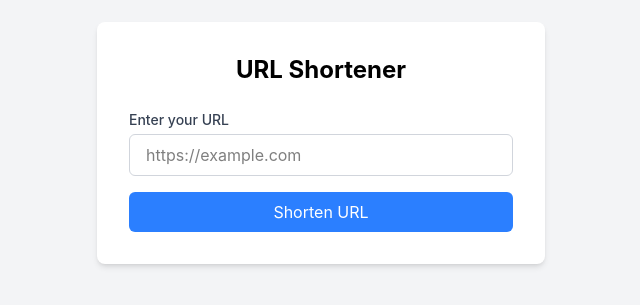
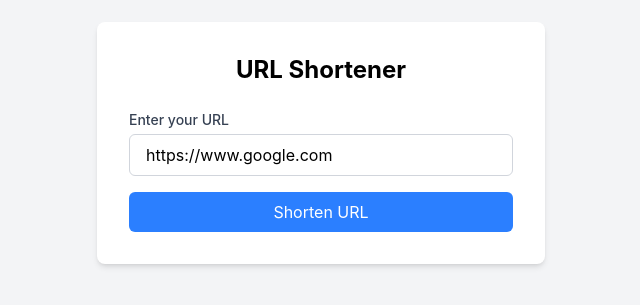
Before and after one commit to rakshitvermagithub/DEVOPS-2026-CS-E-01, a React app in the folder frontend/: page / in a window 1280 px wide. Shown: the part 257-562 px from the top of the page, without its empty margins (319-959 px from the left). Built offline with nearby package versions, Linux system fonts and the light colour scheme; the HTML template or start-up script is replaced by a standard one.

Commit message:
feat: Basic fetch API request implemented to the backend route create/api

```diff
--- a/frontend/src/components/UrlForm.jsx
+++ b/frontend/src/components/UrlForm.jsx
@@ -1,10 +1,26 @@
 import { useState } from "react";
 
 const UrlForm = () => {
-    const [url, setVal] = useState("");
+    const [url, setVal] = useState("https://www.google.com");
+
+    const handleSubmit = async (event) => {
+        event.preventDefault()
+        const submitUrl = "http://localhost:3500/create/api"
+        const reqObj = {
+            method: "POST",
+            headers: {
+                "Content-Type": "application/json"
+            },
+            body: JSON.stringify({longUrl: url})
+        }
+
+        const response = await fetch(submitUrl, reqObj);
+        const data = await response.json()
+        console.log(data)
+    }
 
     return (
-        <div className="space-y-4">
+        <form onSubmit={() => handleSubmit(event)} className="space-y-4">
             <div>
             <label htmlFor="url" className="block text-sm font-medium text-gray-700 mb-1">
                 Enter your URL
@@ -66,7 +82,7 @@ const UrlForm = () => {
                 </div>
             </div>
             )} */}
-        </div>
+        </form>
   )
 }
 
```
